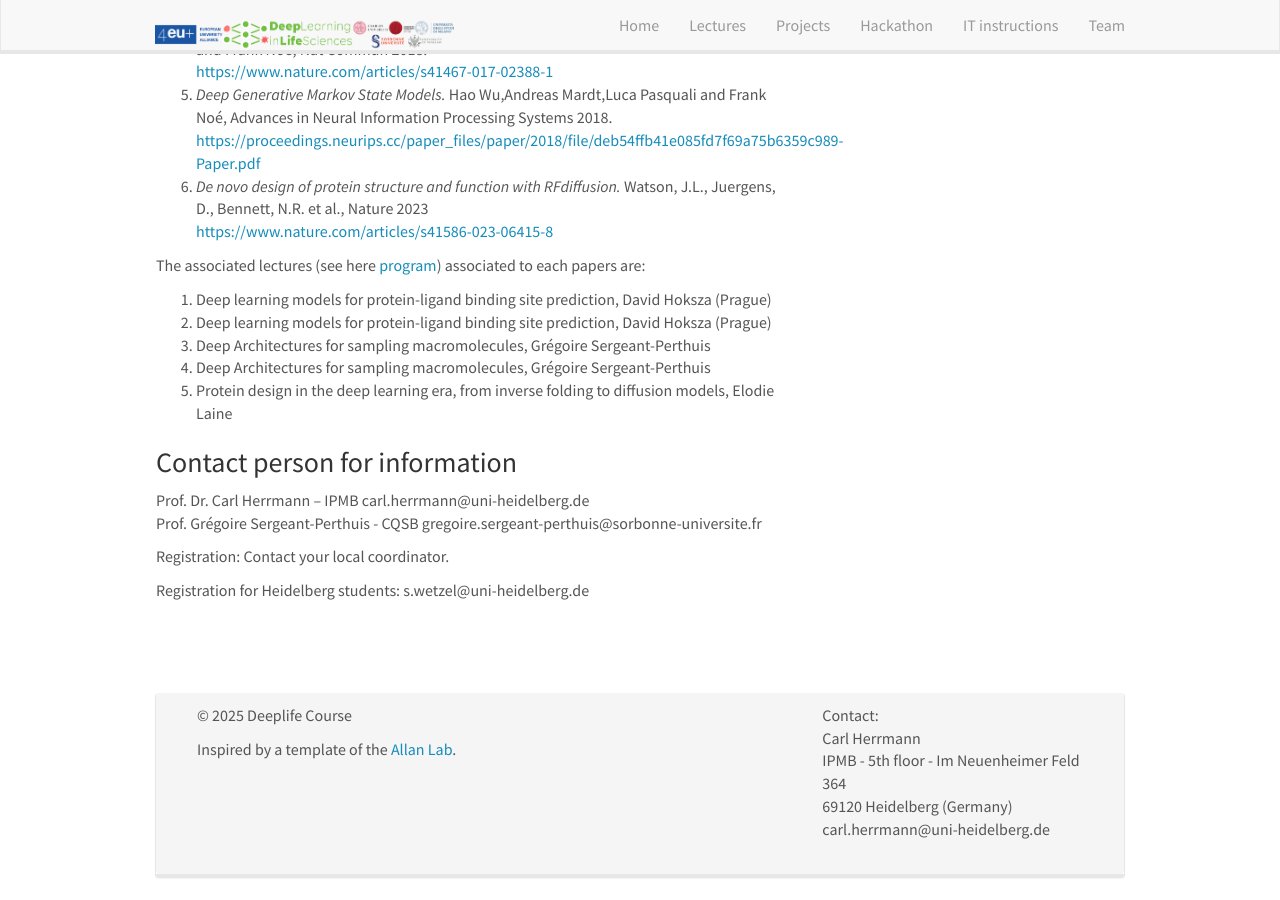
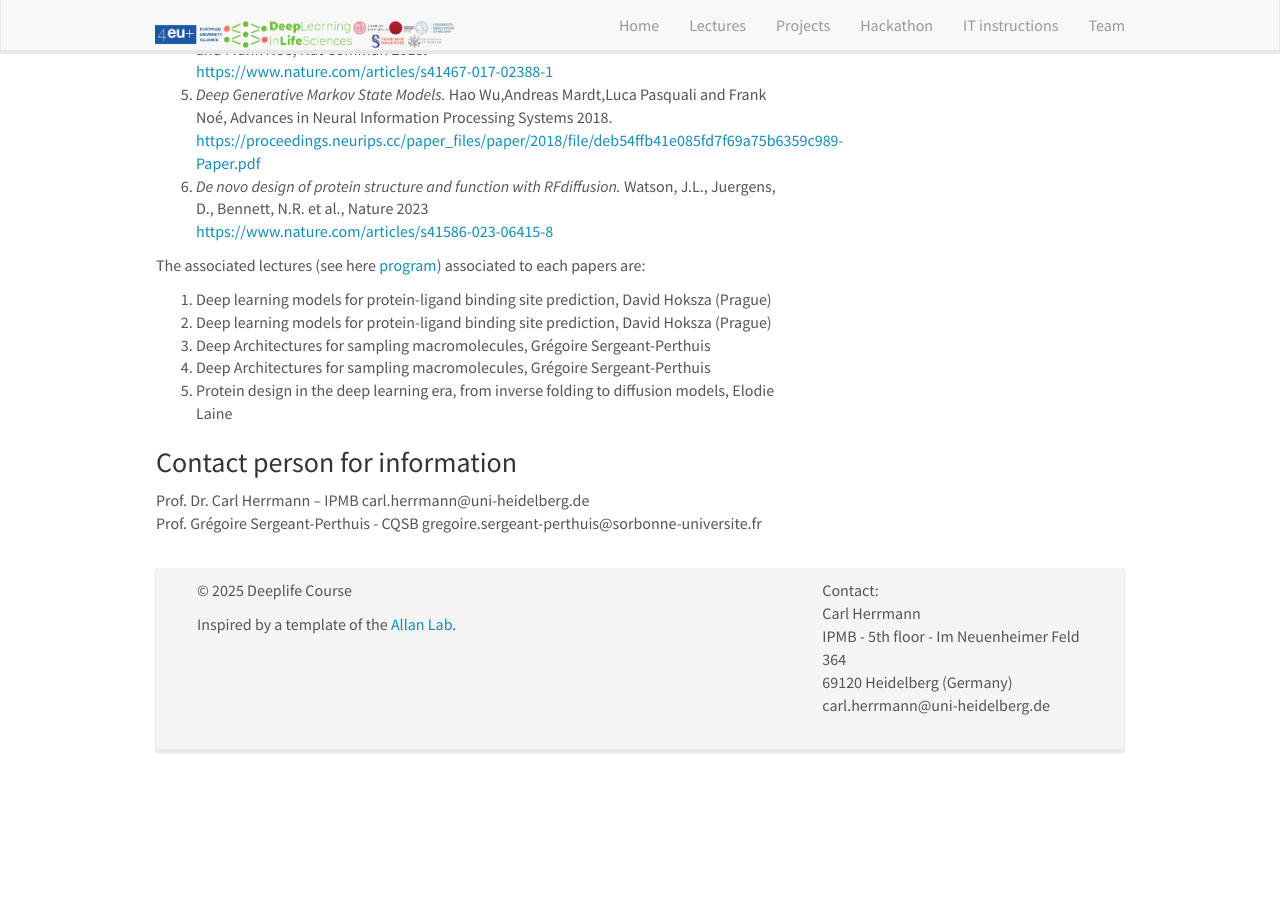
Before and after one commit to GregoireSU/deeplife4eu.github.io, a Jekyll site: the page built from _pages/home.md, in a window 1280 px wide and 900 px high, scrolled down 1397 px. Built offline with Jekyll 4.4.1, drawn with Linux system fonts in a browser that asks for light colours; nearby versions of some CDN libraries; after the commit the page ends 2172 px from its top, so only the background shows below that.

Commit message:
changed all

```diff
--- a/_pages/home.md
+++ b/_pages/home.md
@@ -108,11 +108,4 @@ The associated lectures (see here [program]({{ site.url }}{{ site.baseurl }}/pro
 Prof. Dr. Carl Herrmann – IPMB carl.herrmann@uni-heidelberg.de<br>
 Prof. Grégoire Sergeant-Perthuis - CQSB gregoire.sergeant-perthuis@sorbonne-universite.fr
 <br>
-
-Registration: Contact your local coordinator.
-
-Registration for Heidelberg students: s.wetzel@uni-heidelberg.de
-
 <br>
-<br>
-<br>
```
Also changed, not shown: _pages/program.md (+0 -5 lines).
